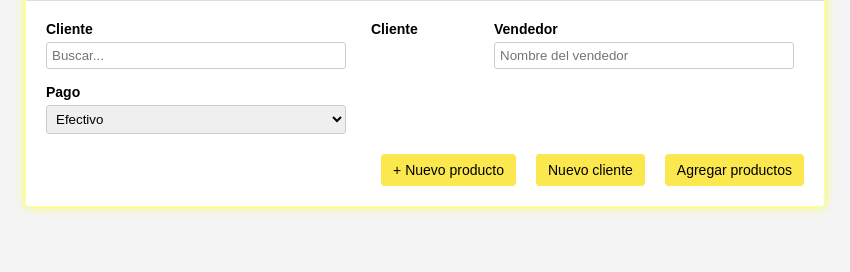
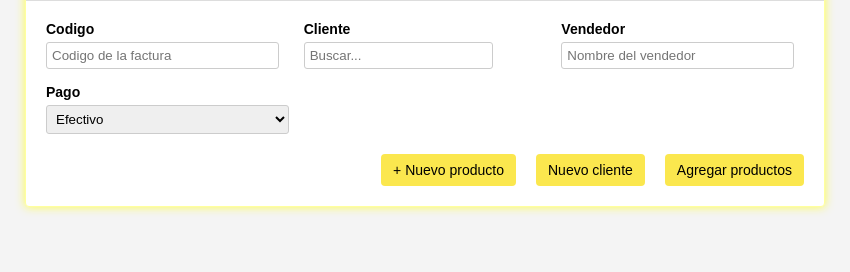
Before and after one commit to ElBuenCarlos19/GestorDeFerreteria-, an Electron app: page interfaces/Nfactura.html in a window 850 px wide. Shown: the part 122-394 px from the top of the page. Drawn offline with Linux system fonts and the light colour scheme; no server answers.

Commit message:
Ya no se que poner aqui

```diff
--- a/interfaces/Nfactura.html
+++ b/interfaces/Nfactura.html
@@ -46,15 +46,15 @@
     </div>
     <div class="form-grid">
         <div class="form-group-invoice">
+            <label for="code">Codigo</label>
+            <input id="code" type="text" placeholder="Codigo de la factura">
+        </div>
+        <div class="form-group-invoice">
             <label for="cliente">Cliente</label>
             <div class="provider-container">
                 <input type="text" id="cliente" placeholder="Buscar...">
                 <ul id="suggestions-list"></ul>
             </div>
-        </div>
-        <div class="form-group-invoice">
-            <label for="client">Cliente</label>
-
         </div>
         <div class="form-group-invoice">
             <label for="vendedor">Vendedor</label>
--- a/styles/New.css
+++ b/styles/New.css
@@ -110,7 +110,7 @@
     padding: 5px;
     border: 1px solid #ccc;
     border-radius: 3px;
-    width: 300px;
+    width: auto;
   }
 
   .button-group {
```
